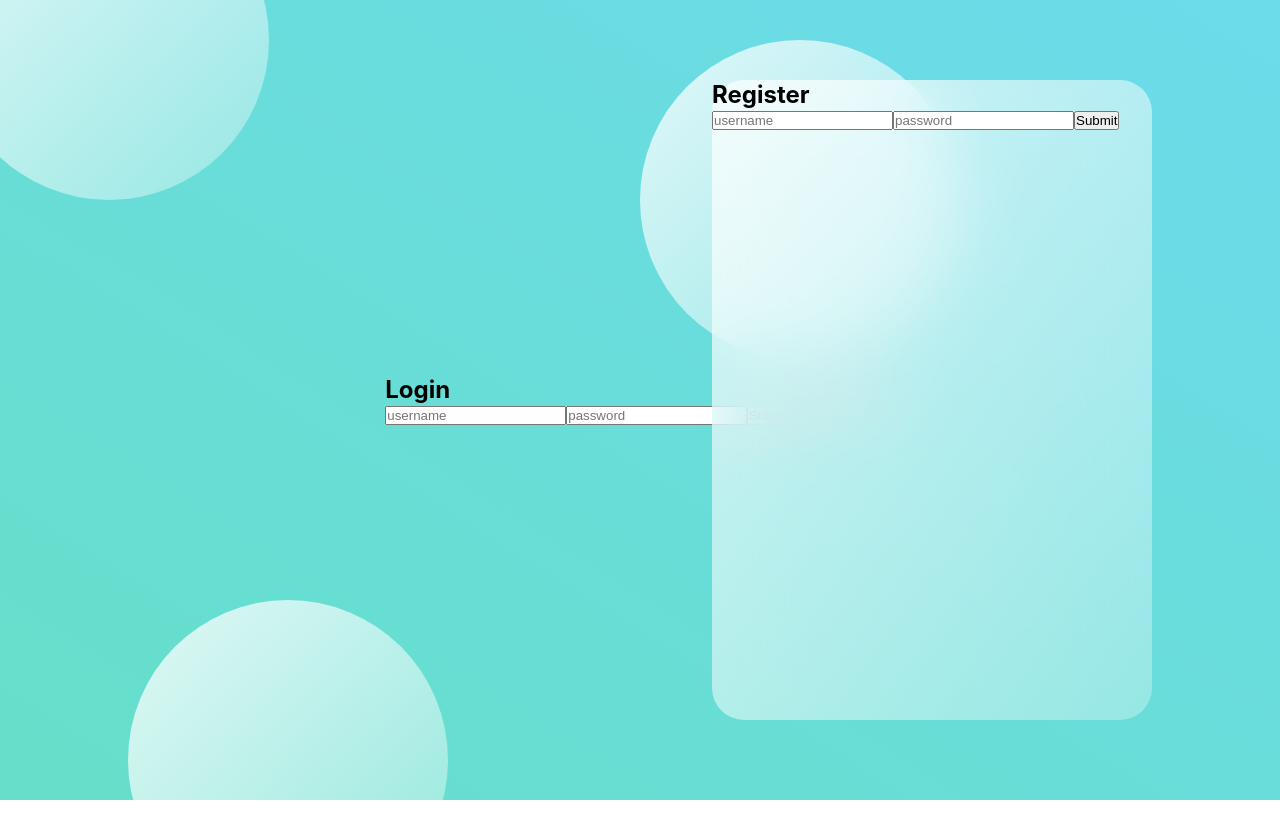
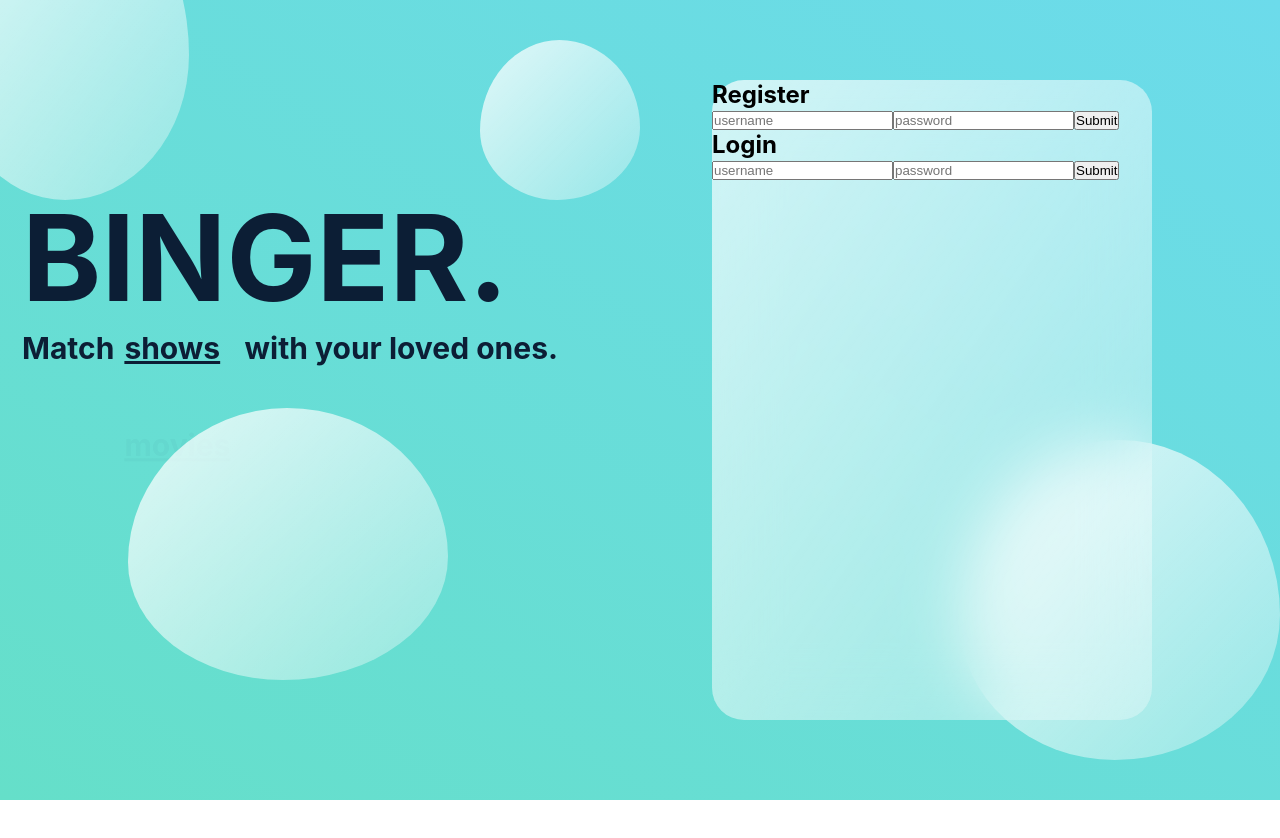
Before and after one commit to YididiyaM/Binger, a React (Create React App) app: page / in a window 1280 px wide. Shown: the top 838 px of the page. After the commit the page ends 800 px from the top, so only its background shows below. Built offline with nearby package versions, Linux system fonts and the light colour scheme.

Commit message:
flip text on headline added

```diff
--- a/src/App.css
+++ b/src/App.css
@@ -1,4 +1,4 @@
-*{
+* {
   margin: 0;
   padding: 0;
   box-sizing: border-box;
@@ -12,15 +12,85 @@ main {
   justify-content: center;
 }
 
-.glass{
+.headline {
+  position: absolute;
+  margin-bottom: 250px;
+  margin-right: 700px;
+  color: #0c1e35;
+}
+
+.headline h1 {
+  font-size: 120px;
+}
+
+.headline h2 {
+  font-size: 30px;
+}
+
+.rotate_texts span {
+  text-decoration: underline;
+  animation: rotate_anim 3s linear infinite 0s;
+  width: 100%;
+  position: absolute;
+  overflow: hidden;
+  opacity: 0;
+}
+
+.first_word {
+  padding-right: 10px;
+}
+
+.last_words {
+  padding-left: 113px;
+}
+
+.rotate_texts span:nth-child(1) {
+  animation-delay: 1s;
+}
+
+.rotate_texts span:nth-child(2) {
+  animation-delay: 2s;
+}
+.rotate_texts span:nth-child(3) {
+  animation-delay: 3s;
+}
+
+@keyframes rotate_anim {
+  0% {
+    opacity: 0;
+  }
+  5% {
+    opacity: 0;
+    transform: translateY(-100px);
+  }
+  15% {
+    opacity: 1;
+    transform: translateY(0);
+  }
+  25% {
+    opacity: 1;
+    transform: translateY(0);
+  }
+  50% {
+    opacity: 0;
+    transform: translateY(100px);
+  }
+  100% {
+    opacity: 0;
+  }
+}
+
+.glass {
   background: white;
   min-height: 80vh;
   width: 55vh;
-    background: linear-gradient(to right bottom,
-               rgba(255,255,255,0.7),
-               rgba(255, 255,255, 0.3));
+  background: linear-gradient(
+    to right bottom,
+    rgba(255, 255, 255, 0.7),
+    rgba(255, 255, 255, 0.3)
+  );
   border-radius: 2rem;
-    z-index:2;
+  z-index: 2;
   backdrop-filter: blur(2rem);
   position: absolute;
   right: 10%;
@@ -28,33 +98,56 @@ main {
 
 .circle1,
 .circle2,
-.circle3{
+.circle3,
+.circle4 {
   background: white;
   background: linear-gradient(
     to right bottom,
-        rgba(255,255,255,0.8),
-        rgba(255,255,255,0.3)
+    rgba(255, 255, 255, 0.8),
+    rgba(255, 255, 255, 0.3)
   );
+
+  position: absolute;
+  border-radius: 54% 46% 42% 58% / 60% 58% 42% 40%;
+  animation: wave 5s linear infinite;
+}
+.circle1 {
+  top: 5%;
+  right: 50%;
+  height: 10rem;
+  width: 10rem;
+}
+
+.circle2 {
+  bottom: 15%;
+  left: 10%;
+  height: 17rem;
+  width: 20rem;
+}
+.circle3 {
+  top: -15%;
+  left: -4%;
+  height: 20rem;
+  width: 15rem;
+}
+.circle4 {
+  bottom: 5%;
+  left: 75%;
   height: 20rem;
   width: 20rem;
-    position: absolute;
-    border-radius: 50%;
-
-}
-.circle1{
-    top:5%;
-    right: 25%;
 }
 
-.circle2{
-    bottom: -15%;
-    left: 10%;
+@keyframes wave {
+  20% {
+    border-radius: 45%55% 62% 38% / 53% 51% 49% 47%;
   }
-.circle3{
-    top:-15%;
-    left: -4%;
+  40% {
+    border-radius: 45% 55% 49% 51% / 36% 51% 49% 64%;
   }
-
-.headline{
-    color: pink;
+  60% {
+    border-radius: 60% 40% 57% 43% / 47% 62% 38% 53%;
   }
+  80% {
+    border-radius: 60% 40% 32% 68% / 38% 36% 64% 62%;
+  }
+}
--- a/src/Components/Templates/LoginPage.jsx
+++ b/src/Components/Templates/LoginPage.jsx
@@ -34,6 +34,19 @@ function LoginPage() {
   return (
     <div className="App">
       <main>
+        <section className="headline">
+          <h1>BINGER.</h1>
+          <h2>
+            <span className="first_word"> Match</span>
+            <span className="rotate_texts">
+              <span> movies </span>
+              <span> shows</span>
+              <span> playlists</span>
+            </span>
+            <span className="last_words"> with your loved ones.</span>
+          </h2>
+        </section>
+
         <section className="glass">
           <div className="register">
             <h1> Register </h1>
@@ -41,15 +54,13 @@ function LoginPage() {
               placeholder="username"
               onChange={(e) => setRegisterUsername(e.target.value)}
             />
+
             <input
               placeholder="password"
               onChange={(e) => setRegisterPassword(e.target.value)}
             />
             <button onClick={register}>Submit</button>
           </div>
-        </section>
-
-        <section>
           <div>
             <h1>Login</h1>
             <input
@@ -63,14 +74,12 @@ function LoginPage() {
             <button onClick={login}>Submit</button>
           </div>
         </section>
-        <div className="headline">
-          <h1>Binger</h1>
-        </div>
       </main>
 
       <div className="circle1"> </div>
       <div className="circle2"> </div>
       <div className="circle3"> </div>
+      <div className="circle4"> </div>
     </div>
   );
 }
```
Lines whose indentation alone changed are shown as unchanged.
